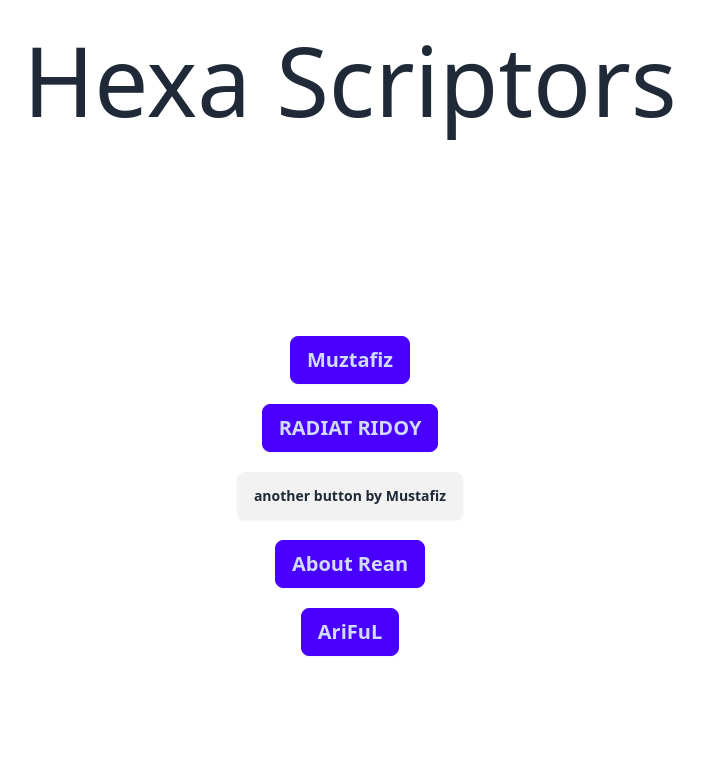
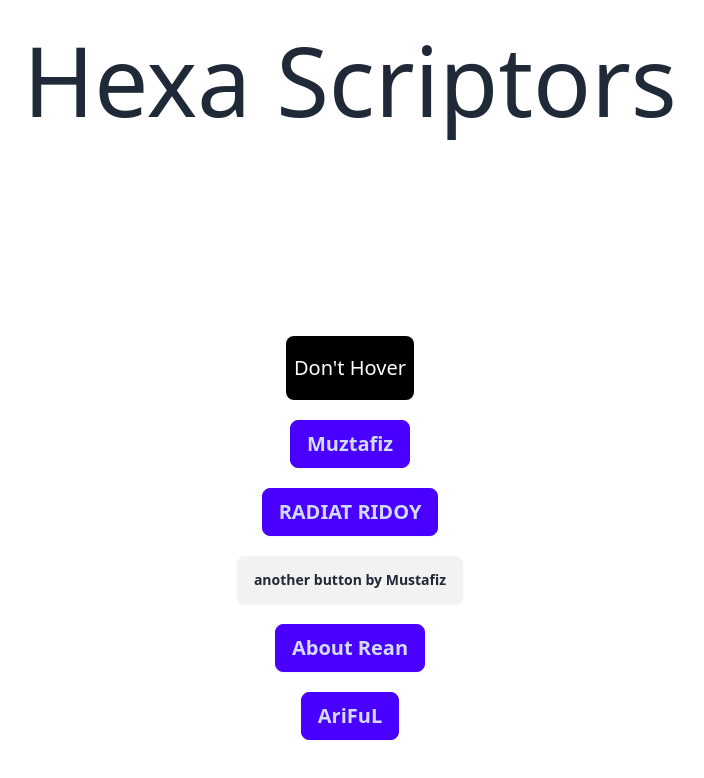
Before and after one commit to NFRIDOY/hexa-scriptors, a React (Vite) app: page / in a window 1280 px wide. Shown: the top 778 px of the page, without its empty margins (290-994 px from the left). Built offline with nearby package versions, Linux system fonts and the light colour scheme.

Commit message:
new button added

```diff
--- a/src/App.jsx
+++ b/src/App.jsx
@@ -4,6 +4,7 @@ import viteLogo from "/vite.svg";
 import "./App.css";
 import AboutButton from "./Components/Rean/AboutButton";
 import Myself from "./Components/Ariful/Myself";
+import Mustafiz from "./Components/Mustafiz";
 
 function App() {
 	const [count, setCount] = useState(0);
@@ -13,6 +14,7 @@ function App() {
 			<h1 className="text-8xl">Hexa Scriptors</h1>
 			{/* Add Your Button Here */}
 			<section className="my-52 flex flex-col gap-5 justify-center items-center w-fit mx-auto">
+      <Mustafiz></Mustafiz>
 				<button
 					onClick={() =>
 						document.getElementById("my_modal_1").showModal()
@@ -79,7 +81,11 @@ function App() {
 						</div>
 					</div>
 				</dialog>
+
 			</div>
+
+      <div>
+      </div>
 		</>
 	);
 }
--- /dev/null
+++ b/src/Components/Mustafiz.jsx
@@ -0,0 +1,13 @@
+import React from 'react';
+
+const Mustafiz = () => {
+    return (
+        <div>
+
+            <button  className="text-xl w-32 h-16 bg-black text-white relative overflow-hidden group z-10 rounded-lg"><span className="absolute bg-white rotate-12 -inset-8 group-hover:duration-300 duration-700 scale-x-0 group-hover:scale-x-100 origin-left transform transition-transform"></span><span className="absolute bg-sky-700 rotate-12 -inset-8 group-hover:duration-700 duration-500 scale-x-0 group-hover:scale-x-100 origin-left transform transition-transform"></span><span className="absolute bg-sky-900 rotate-12 -inset-8 group-hover:duration-500 duration-300 scale-x-0 group-hover:scale-x-50 origin-left transform transition-transform"></span><span className="absolute opacity-0 group-hover:opacity-100 duration-100 group-hover:duration-700 ease-out text-center z-10 text-white">Leave</span> Don't Hover </button>
+
+        </div>
+    );
+};
+
+export default Mustafiz;
```
